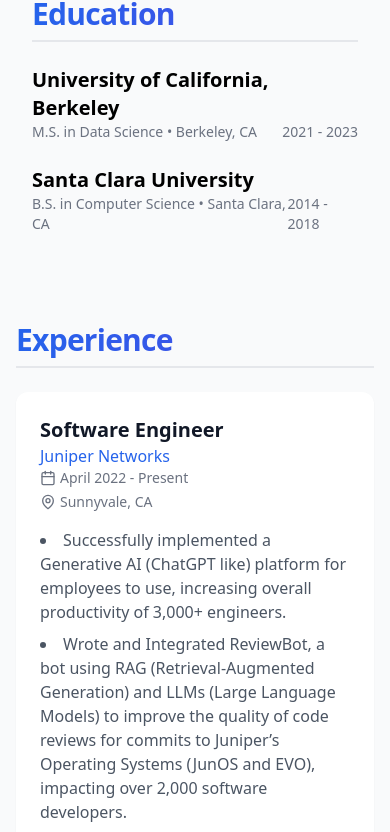
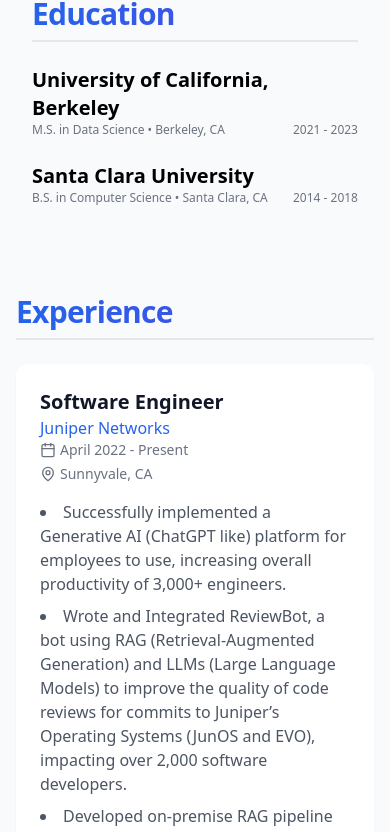
Before and after one commit to NeilPrabhu/NeilPrabhu.github.io, a React (Vite) app: page / in a window 390 px wide. Shown: the part 1140-1972 px from the top of the page. Built offline with nearby package versions, Linux system fonts and the light colour scheme.

Commit message:
additions

```diff
--- a/index.html
+++ b/index.html
@@ -2,7 +2,7 @@
 <html lang="en">
   <head>
     <meta charset="UTF-8" />
-    <link rel="icon" type="image/svg+xml" href="./vite.svg" />
+    <link rel="icon" href="/favicon.svg" type="image/svg+xml" />
     <meta name="viewport" content="width=device-width, initial-scale=1.0" />
     <title>Neil Prabhu - Portfolio</title>
   </head>
--- a/src/components/Education.tsx
+++ b/src/components/Education.tsx
@@ -32,7 +32,7 @@ export default function Education() {
           {education.map((item, index) => (
             <div key={index} className="mb-6">
               <h3 className="text-xl font-semibold">{item.institution}</h3>
-              <p className="flex items-center text-gray-500 text-sm">
+              <p className="flex items-center text-gray-500 whitespace-nowrap text-xs sm:text-sm">
                 <span>
                   {item.degree} • {item.location}
                 </span>
--- a/src/components/Projects.tsx
+++ b/src/components/Projects.tsx
@@ -21,7 +21,7 @@ const projects: Project[] = [
   },
   {
     title: "ML Fast API Boilerplate",
-    description: "A template for deploying a simple ML model (Using Housing Price preidction model).",
+    description: "A template for deploying a simple ML model (Using Housing Price prediction model).",
     technologies: ["Python", "FastAPI", "Docker", "Kubernetes"],
     category: 'tools',
     github: "https://github.com/NeilPrabhu/FastAPI-ML-Template"
```
Also changed, not shown: public/favicon.svg (added).
